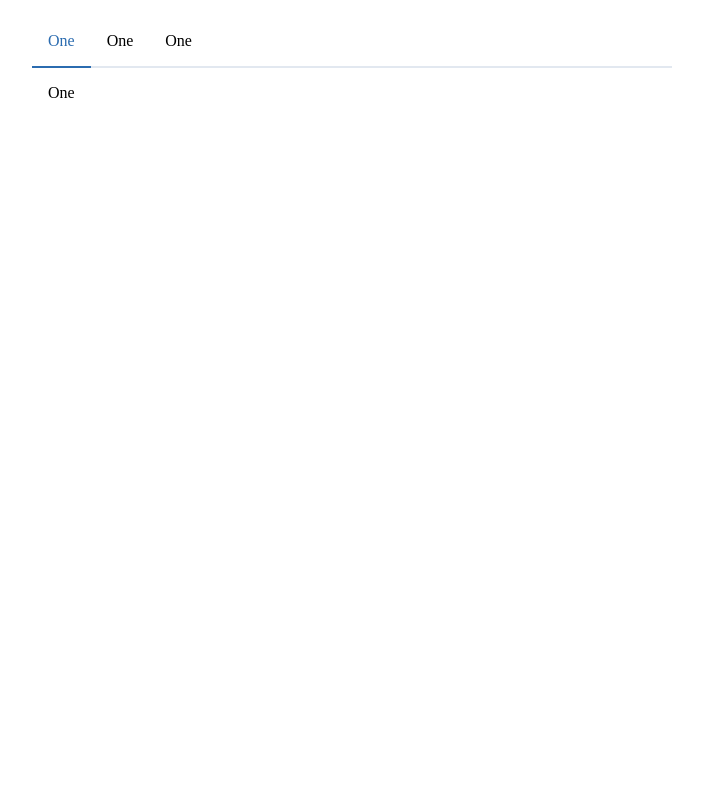
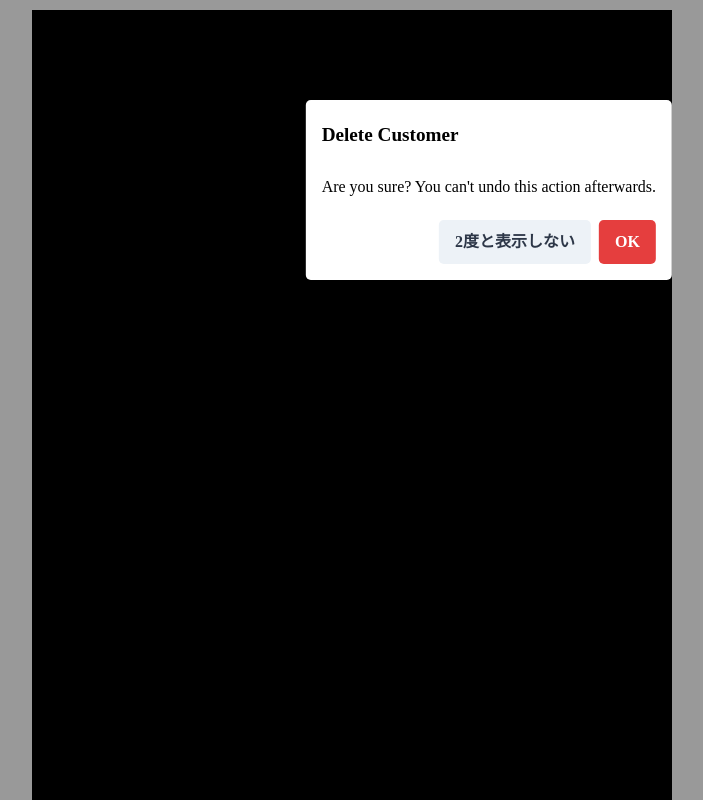
Before and after one commit to pokuwagata/nextjs-static-web-example, a Next.js app: page / in a window 1280 px wide. Shown: the top 800 px of the page, without its empty margins (288-991 px from the left). Built offline with nearby package versions, Linux system fonts and the light colour scheme.

Commit message:
notice dialog

```diff
--- /dev/null
+++ b/components/AlertDialog/AlertDialog.module.scss
@@ -0,0 +1,56 @@
+.overlay {
+  background: rgba(0, 0, 0, 0.4);
+  height: 100vh;
+  left: 0;
+  position: absolute;
+  top: 0;
+  width: 100vw;
+}
+
+.alert-dialog {
+  border: none;
+  border-radius: 5px;
+  left: 50%;
+  position: absolute;
+  top: 100px;
+  transform: translateX(-50%);
+
+  &__heading {
+    color: black;
+    display: block;
+    font-size: 1.2rem;
+    margin-top: 0.5rem;
+  }
+
+  &__text {
+    margin-top: 2rem;
+  }
+
+  &__menu {
+    display: flex;
+    justify-content: flex-end;
+    margin-top: 1.5rem;
+  }
+
+  &__menu > * + * {
+    margin-left: 0.5rem;
+  }
+
+  &__primary-button {
+    background-color: #e53e3e;
+    border: none;
+    border-radius: 5px;
+    color: white;
+    font-weight: bold;
+    padding: 0.8rem 1rem;
+  }
+
+  &__secondary-button {
+    background-color: #edf2f7;
+    border: none;
+    border-radius: 5px;
+    color: #2d3748;
+    font-weight: bold;
+    padding: 0.8rem 1rem;
+  }
+}
--- /dev/null
+++ b/components/NoticeDialog/NoticeDialog.module.scss
@@ -0,0 +1,57 @@
+.overlay {
+  background: rgba(0, 0, 0, 0.4);
+  height: 100vh;
+  left: 0;
+  overflow: hidden;
+  position: fixed;
+  top: 0;
+  width: 100vw;
+}
+
+.alert-dialog {
+  border: none;
+  border-radius: 5px;
+  left: 50%;
+  position: absolute;
+  top: 100px;
+  transform: translateX(-50%);
+
+  &__heading {
+    color: black;
+    display: block;
+    font-size: 1.2rem;
+    margin-top: 0.5rem;
+  }
+
+  &__text {
+    margin-top: 2rem;
+  }
+
+  &__menu {
+    display: flex;
+    justify-content: flex-end;
+    margin-top: 1.5rem;
+  }
+
+  &__menu > * + * {
+    margin-left: 0.5rem;
+  }
+
+  &__primary-button {
+    background-color: #e53e3e;
+    border: none;
+    border-radius: 5px;
+    color: white;
+    font-weight: bold;
+    padding: 0.8rem 1rem;
+  }
+
+  &__secondary-button {
+    background-color: #edf2f7;
+    border: none;
+    border-radius: 5px;
+    color: #2d3748;
+    font-weight: bold;
+    padding: 0.8rem 1rem;
+  }
+}
--- /dev/null
+++ b/components/NoticeDialog/index.tsx
@@ -0,0 +1,77 @@
+import { useLayoutEffect, useState } from "react";
+import styles from "./NoticeDialog.module.scss";
+
+export default function NoticeDialog() {
+  const [hasOpened, setHasOpened] = useState(false);
+  const onClicked = () => {
+    setHasOpened(true);
+  };
+  const onStopped = () => {
+    onClicked();
+    window.localStorage.setItem("modal", "true");
+  };
+
+  useLayoutEffect(() => {
+    setHasOpened(!!window.localStorage.getItem("modal"));
+  }, []);
+
+  return (
+    <Dialog open={!hasOpened} onClicked={onClicked} onStopped={onStopped} />
+  );
+}
+
+function useLockBodyScroll() {
+  useLayoutEffect(() => {
+    window.document.body.style.overflow = "hidden";
+    return () => {
+      document.body.style.overflow = "";
+    };
+  }, []);
+}
+
+function Dialog(props: {
+  open: boolean;
+  onClicked: () => void;
+  onStopped: () => void;
+}) {
+  if (!props.open) return null;
+
+  useLockBodyScroll();
+
+  return (
+    <>
+      <div className={styles.overlay} onClick={props.onClicked}>
+        <dialog
+          open
+          className={styles["alert-dialog"]}
+          onClick={(e) => {
+            e.stopPropagation();
+          }}
+        >
+          <strong className={styles["alert-dialog__heading"]}>
+            Delete Customer
+          </strong>
+          <p className={styles["alert-dialog__text"]}>
+            Are you sure? You can't undo this action afterwards.
+          </p>
+          <div className={styles["alert-dialog__menu"]}>
+            <button
+              type="button"
+              className={styles["alert-dialog__secondary-button"]}
+              onClick={props.onStopped}
+            >
+              2度と表示しない
+            </button>
+            <button
+              type="button"
+              className={styles["alert-dialog__primary-button"]}
+              onClick={props.onClicked}
+            >
+              OK
+            </button>
+          </div>
+        </dialog>
+      </div>
+    </>
+  );
+}
--- a/pages/index.tsx
+++ b/pages/index.tsx
@@ -1,5 +1,5 @@
 import Head from "next/head";
-import { Tab } from "../components/Tab";
+import NoticeDialog from "../components/NoticeDialog";
 
 export default function Home() {
   return (
@@ -9,7 +9,8 @@ export default function Home() {
         <link rel="icon" href="/favicon.ico" />
       </Head>
       <div style={{ width: "50%", margin: "10px auto" }}>
-        <Tab />
+        <NoticeDialog />
+        <div style={{ height: "1000px", backgroundColor: "#000" }}></div>
       </div>
     </div>
   );
```
Also changed, not shown: components/AlertDialog/index.tsx (added, +32 -0 lines).
